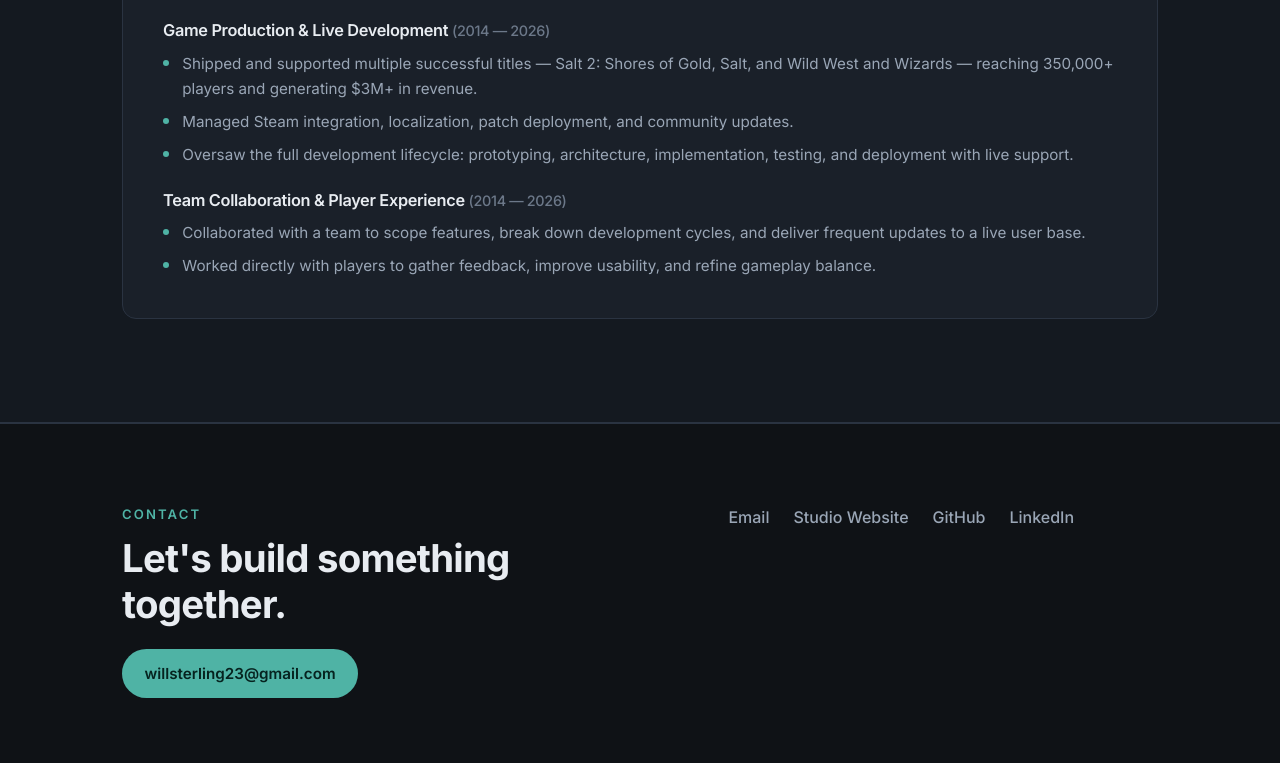
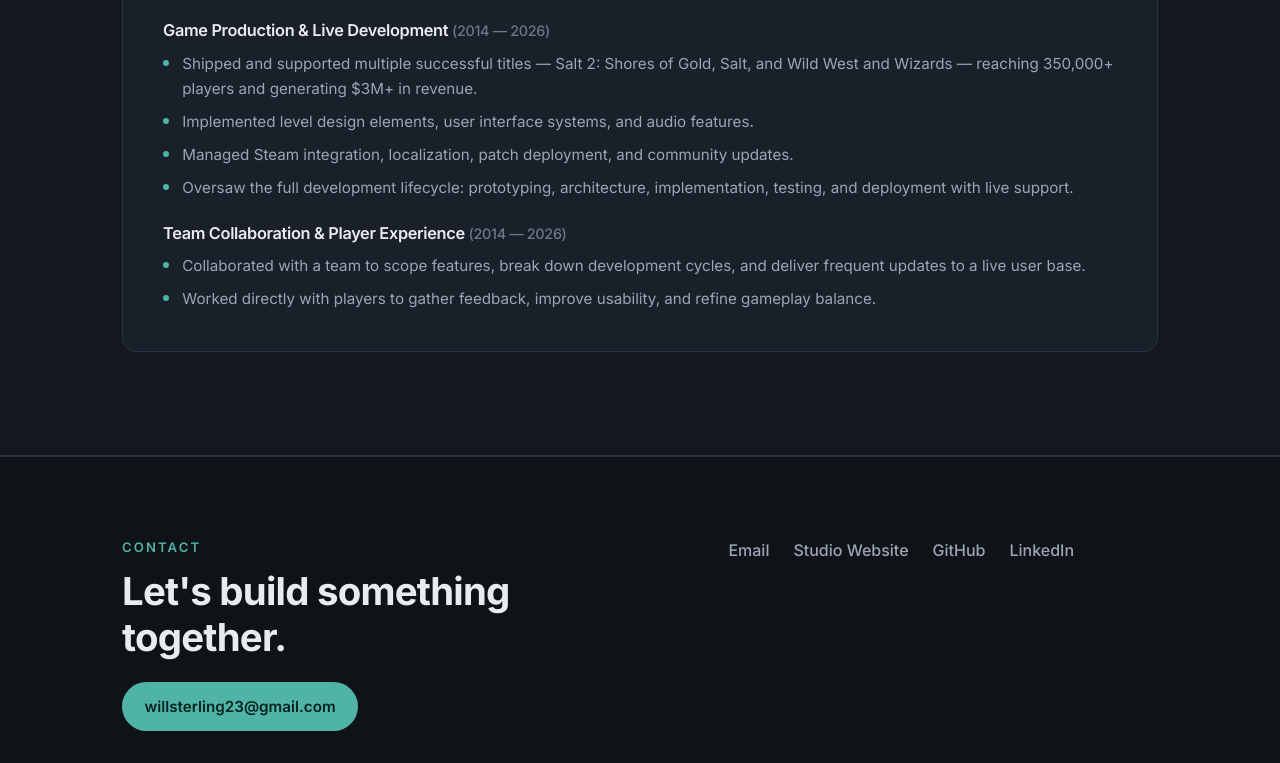
Before and after one commit to willsterling23/willsterling23.github.io, a plain HTML site: page index.html in a window 1280 px wide. Shown: the part 3677-4440 px from the top of the page. Before the commit the page ends 4407 px from the top, so only its background shows below. Drawn offline with Linux system fonts and the light colour scheme.

Commit message:
Added level design bullet point to experience

```diff
--- a/index.html
+++ b/index.html
@@ -257,6 +257,7 @@
           <h4>Game Production &amp; Live Development <span>(2014 — 2026)</span></h4>
           <ul>
             <li>Shipped and supported multiple successful titles — Salt 2: Shores of Gold, Salt, and Wild West and Wizards — reaching 350,000+ players and generating $3M+ in revenue.</li>
+            <li>Implemented level design elements, user interface systems, and audio features.</li>
             <li>Managed Steam integration, localization, patch deployment, and community updates.</li>
             <li>Oversaw the full development lifecycle: prototyping, architecture, implementation, testing, and deployment with live support.</li>
           </ul>
```
Also changed, not shown: 1 other file.
